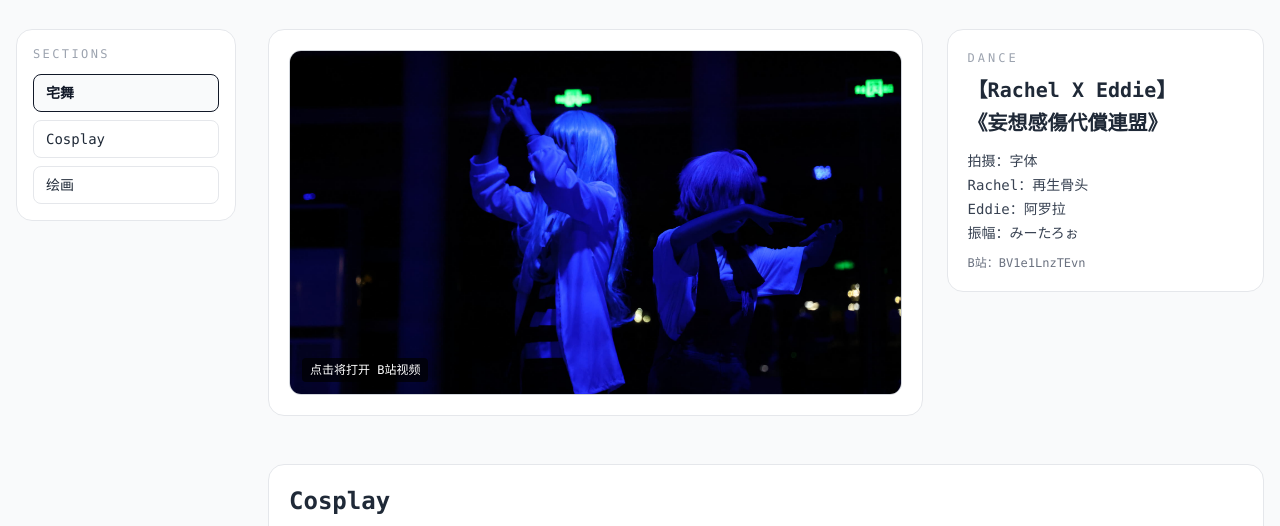
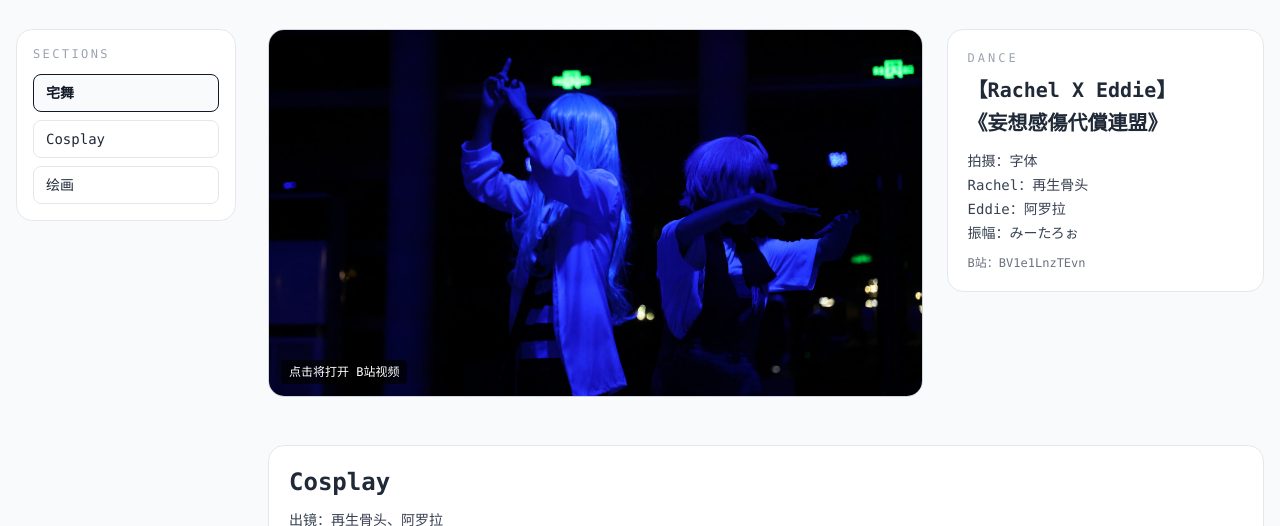
Before and after one commit to ReBone0522/ReBone-s-personal-website, a plain HTML site: page expressions_fandom_satsuriku.html in a window 1280 px wide. Shown: the part 245-771 px from the top of the page. Drawn offline with nearby package versions, Linux system fonts and the light colour scheme.

Commit message:
Adjust dance cover interaction back to overlay style and remove white frame

```diff
--- a/expressions_fandom_satsuriku.html
+++ b/expressions_fandom_satsuriku.html
@@ -51,12 +51,11 @@
                 <section id="dance" class="scroll-mt-24">
                     <div class="grid grid-cols-1 xl:grid-cols-[1.65fr_0.8fr] gap-6 items-start">
                         <a href="https://www.bilibili.com/video/BV1e1LnzTEvn" target="_blank" rel="noopener noreferrer" class="block group">
-                            <article class="bg-white border border-gray-200 rounded-2xl p-5 transition-all duration-300 hover:shadow-xl hover:-translate-y-1 cursor-pointer">
-                                <div class="relative aspect-video rounded-xl overflow-hidden border border-gray-300">
-                                    <img src="assets/images/fandom/satsuriku/dance-cover-1A6A0666.jpg" alt="宅舞封面 1A6A0666" class="w-full h-full object-cover transition-transform duration-500 group-hover:scale-105" />
-                                    <div class="absolute left-3 bottom-3 text-xs px-2 py-1 bg-black/70 text-white rounded">点击将打开 B站视频</div>
-                                </div>
-                            </article>
+                            <div class="relative aspect-video rounded-2xl overflow-hidden border border-gray-300 transition-all duration-300 hover:shadow-lg">
+                                <img src="assets/images/fandom/satsuriku/dance-cover-1A6A0666.jpg" alt="宅舞封面 1A6A0666" class="w-full h-full object-cover transition-transform duration-500 group-hover:scale-105" />
+                                <div class="absolute inset-0 bg-black/0 group-hover:bg-black/20 transition"></div>
+                                <div class="absolute left-3 bottom-3 text-xs px-2 py-1 bg-black/70 text-white rounded">点击将打开 B站视频</div>
+                            </div>
                         </a>
 
                         <aside class="bg-white border border-gray-200 rounded-2xl p-5">
```
